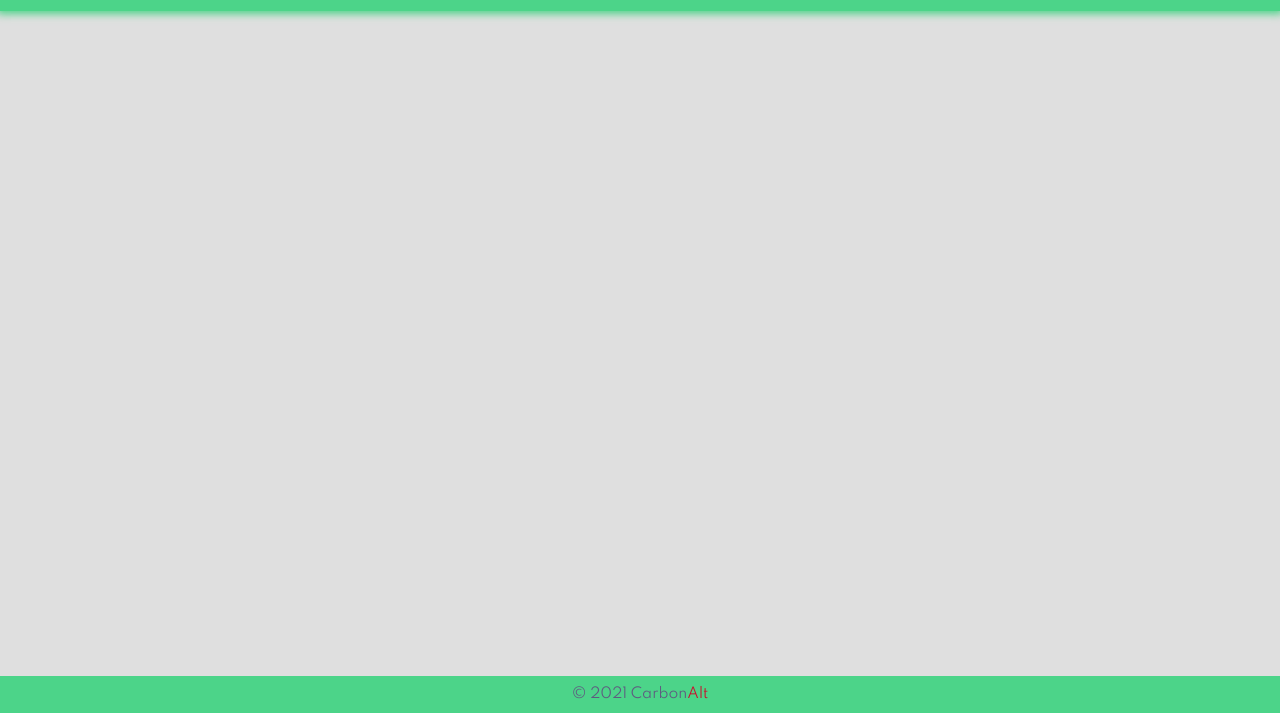
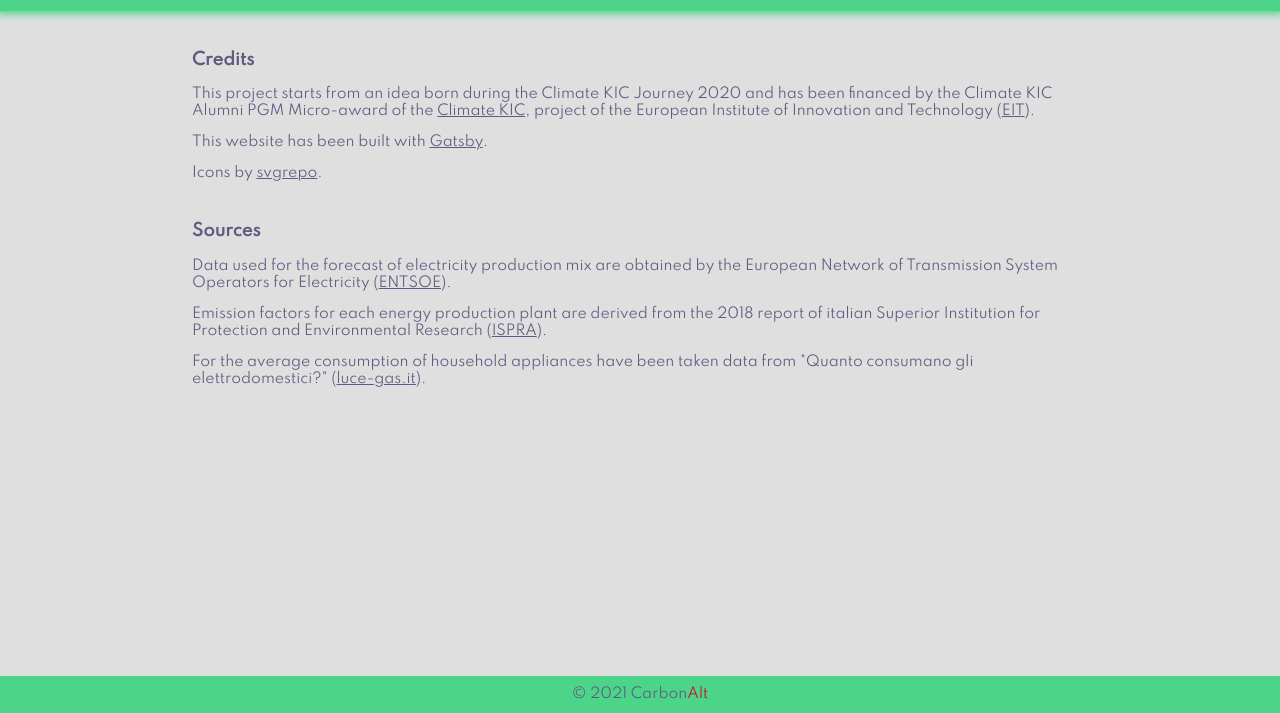
Before and after one commit to akita8/carbonalt, a Gatsby site: page /links in a window 1280 px wide. Shown: the part 87-800 px from the top of the page. Built offline with nearby package versions, Linux system fonts and the light colour scheme; Gatsby itself is replaced by a stand-in of ours.

Commit message:
add links page

```diff
--- a/src/pages/facts.js
+++ b/src/pages/facts.js
@@ -12,6 +12,7 @@ import style from "../styles/facts.module.scss"
 const FactsPage = ({data}) => (
   <Layout>
     <SEO title="Facts" />
+    <article className={style.facts}>
       <section>
         <h1>Carbon dioxide emissions</h1>
 
@@ -60,6 +61,7 @@ const FactsPage = ({data}) => (
         <p>Be part of the change!</p>
 
       </section>
+    </article>
   </Layout>
 )
 
--- a/src/pages/links.js
+++ b/src/pages/links.js
@@ -6,6 +6,37 @@ import SEO from "../components/seo"
 const LinksPage = () => (
   <Layout>
     <SEO title="Links" />
+    <article>
+      <section>
+        <h1>Credits</h1>
+        <p>
+          This project starts from an idea born during the Climate KIC Journey 2020
+          and has been financed by the Climate KIC Alumni PGM Micro-award of the&nbsp;
+          <a target="_blank" rel="noreferrer" href="https://www.climate-kic.org/">Climate KIC</a>,
+          project of the European Institute of Innovation and Technology
+          (<a target="_blank" rel="noreferrer" href="https://eit.europa.eu/">EIT</a>).
+        </p>
+        <p>This website has been built with <a target="_blank" rel="noreferrer" href="https://www.gatsbyjs.com/">Gatsby</a>.</p>
+        <p>Icons by <a target="_blank" rel="noreferrer" href="https://www.svgrepo.com/">svgrepo</a>. </p>
+      </section>
+      <section>
+        <h1>Sources</h1>
+        <p>
+          Data used for the forecast of electricity production mix are obtained
+          by the European Network of Transmission System Operators for Electricity
+          (<a target="_blank" rel="noreferrer" href="https://www.entsoe.eu/data/power-stats/">ENTSOE</a>).</p>
+        <p>
+          Emission factors for each energy production plant are derived from the 2018
+          report of italian Superior Institution for Protection and Environmental Research
+          (<a target="_blank" rel="noreferrer" href="https://isprambiente.gov.it">ISPRA</a>).
+        </p>
+        <p>
+          For the average consumption of household appliances have been taken
+          data from "Quanto consumano gli elettrodomestici?"
+          (<a target="_blank" rel="noreferrer" href="https://luce-gas.it">luce-gas.it</a>).
+        </p>
+      </section>
+    </article>
   </Layout>
 )
 
--- a/src/styles/facts.module.scss
+++ b/src/styles/facts.module.scss
@@ -1,8 +1,6 @@
 @import './colors.scss';
 
-h1 {
-  margin-top: 40px;
-}
+.facts {
 
   .image {
     margin-top: 20px;
@@ -13,7 +11,5 @@ h1 {
   .citation {
     opacity: 0.60;
     font-size: 12px;
-  a {
-    color: $text-primary;
   }
 }
--- a/src/styles/global.scss
+++ b/src/styles/global.scss
@@ -15,4 +15,16 @@ html,body {
   overflow-x: hidden;
 }
 
+article {
+  padding-bottom: 40px;
+}
+
+a {
+  color: $text-primary;
+}
+
+h1 {
+  margin-top: 40px;
+}
+
 @import url('https://fonts.googleapis.com/css2?family=Spartan:wght@400;500&display=swap')
```
Also changed, not shown: src/pages/index.js (+8 -8 lines), src/styles/index.module.scss (+2 -7 lines). Lines whose indentation alone changed are shown as unchanged.
